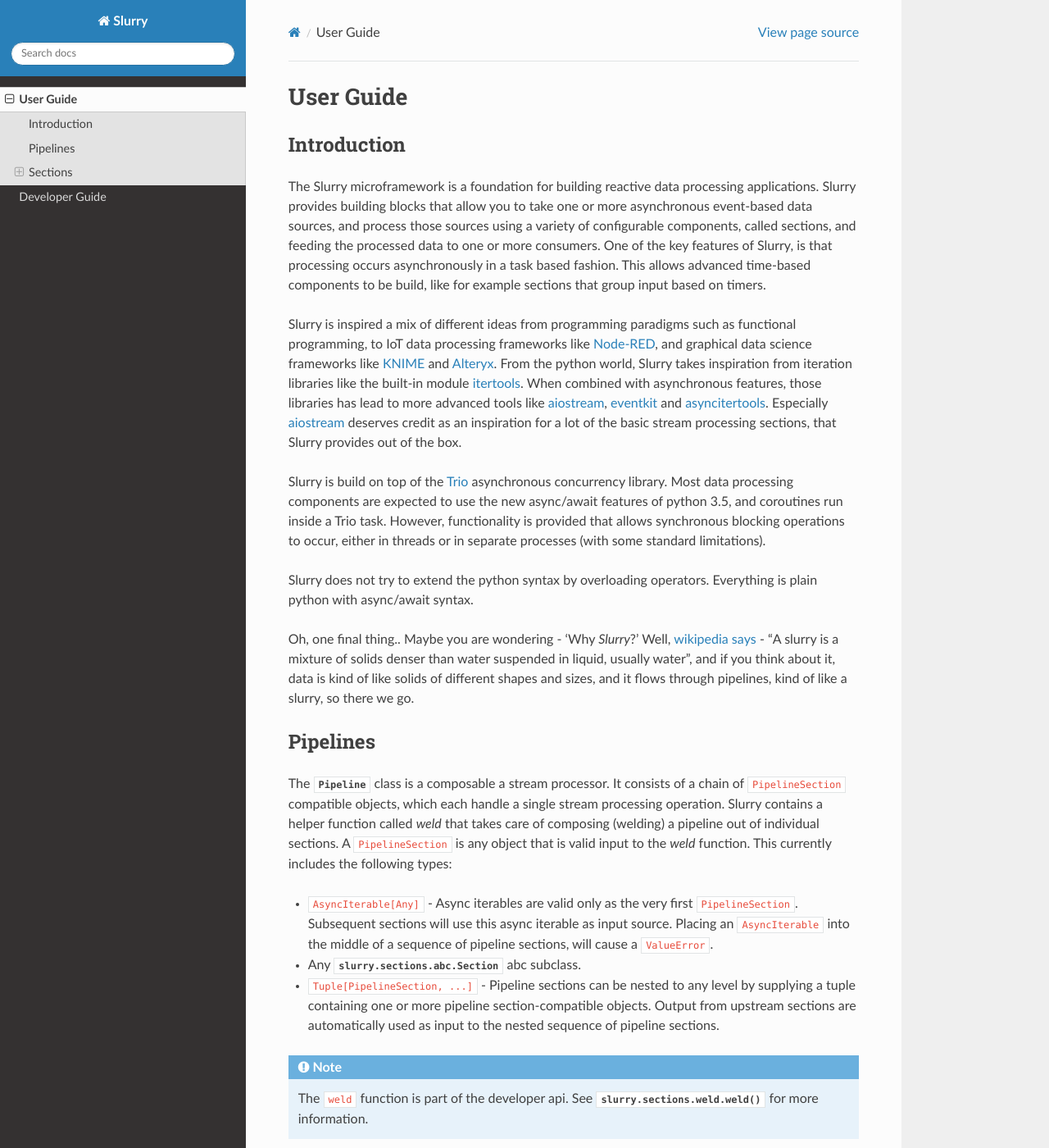
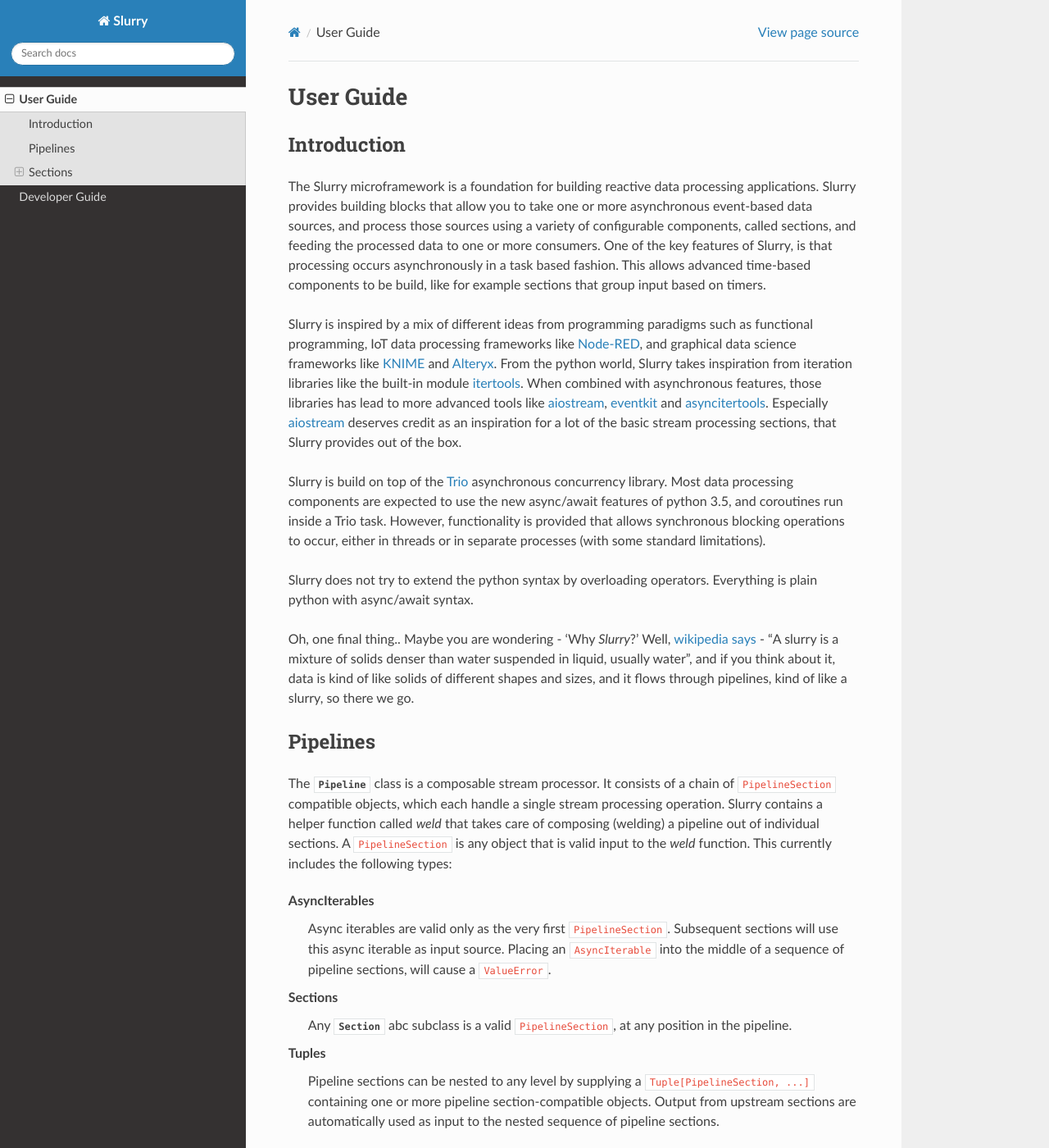
Before and after one commit to andersea/slurry, a Sphinx documentation site: the page built from docs/user.rst, in a window 1280 px wide and 1400 px high. Shown: the whole window at 82% size. Built offline with Sphinx 7.4.7 and the Read the Docs theme 2.0.0, drawn with Linux system fonts in a browser that asks for light colours.

Commit message:
Various clarifications typos and formatting

```diff
--- a/docs/user.rst
+++ b/docs/user.rst
@@ -11,7 +11,7 @@ variety of configurable components, called sections, and feeding the processed d
 the key features of Slurry, is that processing occurs asynchronously in a task based fashion. This allows advanced time-based
 components to be build, like for example sections that group input based on timers.
 
-Slurry is inspired a mix of different ideas from programming paradigms such as functional programming, to IoT data processing
+Slurry is inspired by a mix of different ideas from programming paradigms such as functional programming, IoT data processing
 frameworks like Node-RED_, and graphical data science frameworks like KNIME_ and Alteryx_. From the python world, Slurry takes
 inspiration from iteration libraries like the built-in module itertools_. When combined with asynchronous features, those
 libraries has lead to more advanced tools like aiostream_, eventkit_ and asyncitertools_. Especially aiostream_ deserves
@@ -31,17 +31,21 @@ we go.
 
 Pipelines
 ---------
-The :class:`Pipeline <slurry.Pipeline>` class is a composable a stream processor. It consists of a chain of
+The :class:`Pipeline <slurry.Pipeline>` class is a composable stream processor. It consists of a chain of
 ``PipelineSection`` compatible objects, which each handle a single stream processing operation. Slurry
 contains a helper function called `weld` that takes care of composing (welding) a
 pipeline out of individual sections. A ``PipelineSection`` is any object that is valid input to the `weld`
 function. This currently includes the following types:
 
-* ``AsyncIterable[Any]`` - Async iterables are valid only as the very first ``PipelineSection``. Subsequent
+AsyncIterables
+  Async iterables are valid only as the very first ``PipelineSection``. Subsequent
   sections will use this async iterable as input source. Placing an ``AsyncIterable`` into the middle of
   a sequence of pipeline sections, will cause a ``ValueError``.
-* Any :class:`slurry.sections.abc.Section` abc subclass.
-* ``Tuple[PipelineSection, ...]`` - Pipeline sections can be nested to any level by supplying a tuple
+Sections
+  Any :class:`Section <slurry.sections.abc.Section>` abc subclass is a valid ``PipelineSection``, at any
+  position in the pipeline.
+Tuples
+  Pipeline sections can be nested to any level by supplying a ``Tuple[PipelineSection, ...]``
   containing one or more pipeline section-compatible objects. Output from upstream sections are
   automatically used as input to the nested sequence of pipeline sections.
 
```
